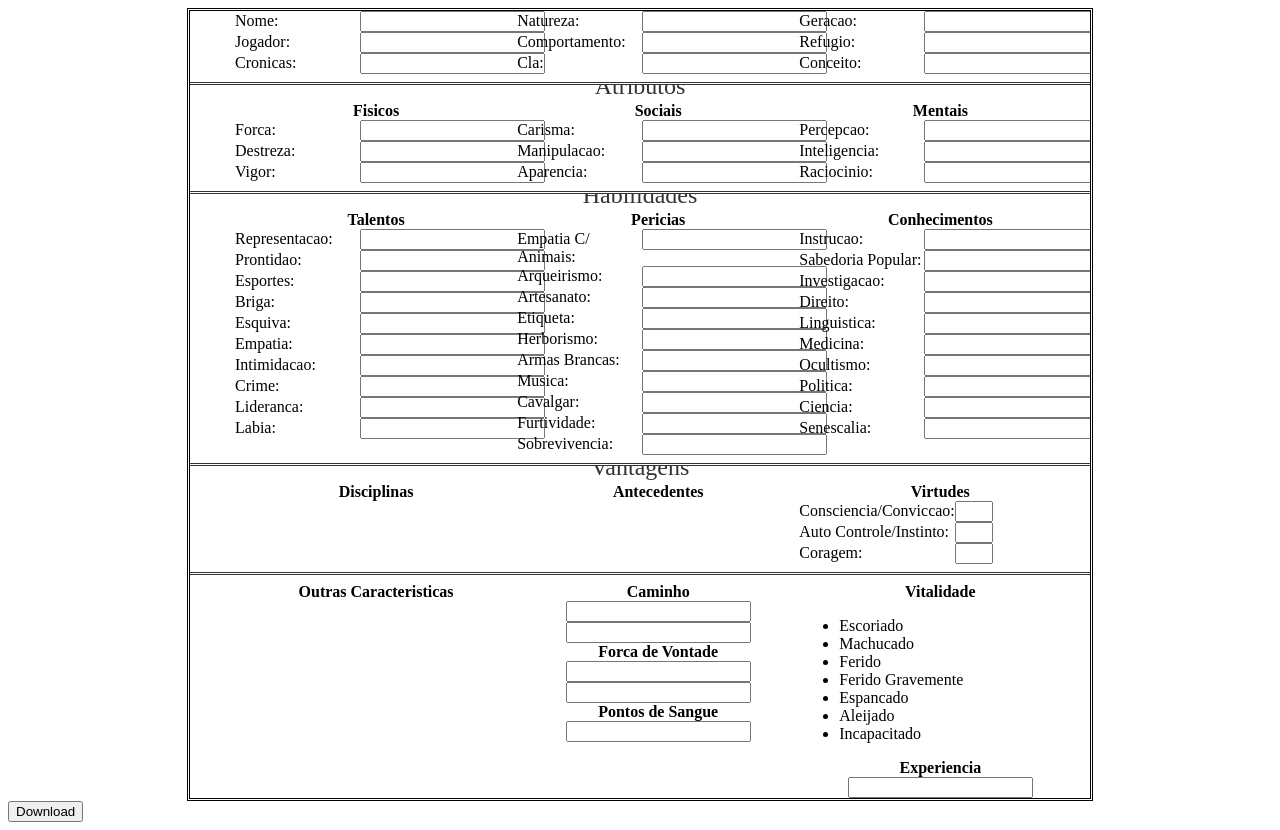
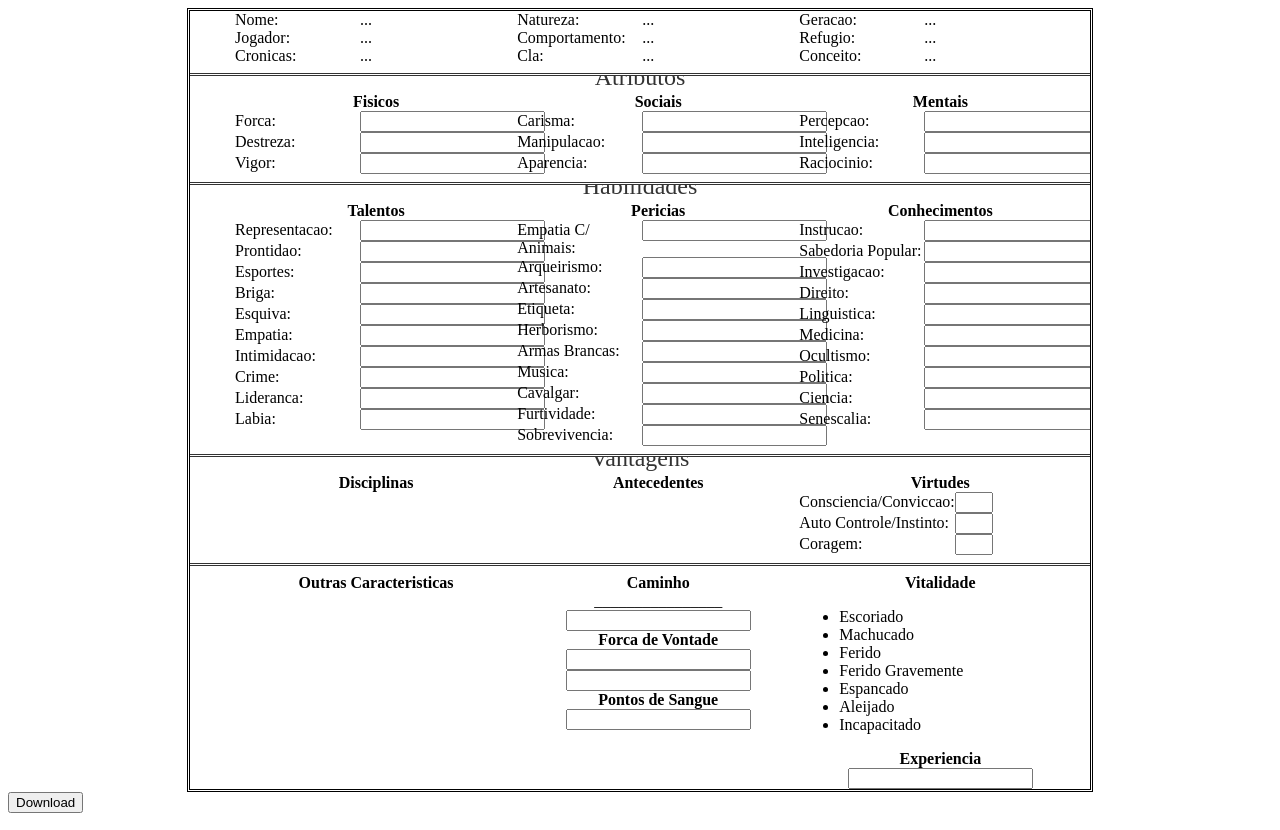
Before and after one commit to jsanchesleao/vampireSheets, a website: page index.html in a window 1280 px wide. Both pictures are taken after a click on the button "Load File". Drawn offline with Linux system fonts and the light colour scheme.

Commit message:
inputs de texto escondidos

```diff
--- a/css/vampire.css
+++ b/css/vampire.css
@@ -72,6 +72,6 @@
     width: 30px;
 }
 
-#caminho, #forcaDeVontade, #sangue, #experiencia{
+#caminho, #caminho .text-input, #forcaDeVontade, #sangue, #experiencia{
     text-align: center;
 }
--- a/index.html
+++ b/index.html
@@ -16,6 +16,7 @@
     <script type="text/javascript" src="js/app.js"></script>
     <script type="text/javascript" src="js/filters/textToDataUri.js"></script>
     <script type="text/javascript" src="js/directives/jsonFile.js"></script>
+    <script type="text/javascript" src="js/directives/hideBox.js"></script>
     <script type="text/javascript" src="js/controllers/loadFileController.js"></script>
     <script type="text/javascript" src="js/controllers/sheetController.js"></script>
 </body>
--- a/js/controllers/sheetController.js
+++ b/js/controllers/sheetController.js
@@ -1,4 +1,8 @@
 app.controller('SheetController', ['$scope', function($scope){
+
+    $scope.sheet = $scope.sheet || {};
+
+    $scope.sheet.nome = "Jeff";
 
     $scope.downloadSheet = function(){
         var name = prompt("Enter file name: ");
--- /dev/null
+++ b/js/directives/hideBox.js
@@ -0,0 +1,46 @@
+app.directive('hideBox', function(){
+    return {
+        restrict: 'A',
+        scope:{
+            model: '=ngModel',
+            emptyText: '@whenEmpty'
+        },
+        link: function(scope, elem, attrs){
+
+            var placeholder = scope.emptyText || '...';
+
+            function convertToText(value){
+                if( !value ) return placeholder;
+                return value;
+            }
+
+            function convertFromText(value){
+                if( value == placeholder ) return '';
+                return value;
+            }
+
+            elem.wrap('<span class="text-input"></span>');
+
+            var text = angular.element('<span></span>');
+            text.html( convertToText(scope.model) );
+            elem.parent().append(text);
+
+            text.css("display", "block");
+            elem.css("display", "none");
+
+            elem.bind("blur", function(){
+                text.html( convertToText(elem.val() ) );
+                text.css("display", "block");
+                elem.css("display", "none");
+            });
+
+            text.bind("click", function(){
+                elem.val( convertFromText(text.html()) );
+                text.css("display", "none");
+                elem.css("display", "inline-block");
+                elem[0].focus();
+            });
+
+        }
+    }
+})
--- a/views/sheet.html
+++ b/views/sheet.html
@@ -4,43 +4,43 @@
             <section>
                 <div>
                     <label for="nome">Nome:</label>
-                    <input type="text" id="nome" ng-model="sheet.nome">
+                    <input hide-box type="text" id="nome" ng-model="sheet.nome">
                 </div>
                 <div>
                     <label for="jogador">Jogador:</label>
-                    <input type="text" id="jogador" ng-model="sheet.jogador">
+                    <input hide-box type="text" id="jogador" ng-model="sheet.jogador">
                 </div>
                 <div>
                     <label for="cronicas">Cronicas:</label>
-                    <input type="text" id="cronicas" ng-model="sheet.cronicas">
+                    <input hide-box type="text" id="cronicas" ng-model="sheet.cronicas">
                 </div>
             </section>
             <section>
                 <div>
                     <label for="natureza">Natureza:</label>
-                    <input type="text" id="natureza" ng-model="sheet.natureza">
+                    <input hide-box type="text" id="natureza" ng-model="sheet.natureza">
                 </div>
                 <div>
                     <label for="comportamento">Comportamento:</label>
-                    <input type="text" id="comportamento" ng-model="sheet.comportamento">
+                    <input hide-box type="text" id="comportamento" ng-model="sheet.comportamento">
                 </div>
                 <div>
                     <label for="cla">Cla:</label>
-                    <input type="text" id="cla" ng-model="sheet.cla">
+                    <input hide-box type="text" id="cla" ng-model="sheet.cla">
                 </div>
             </section>
             <section>
                 <div>
                     <label for="geracao">Geracao:</label>
-                    <input type="number" id="geracao" ng-model="sheet.geracao">
+                    <input hide-box type="number" id="geracao" ng-model="sheet.geracao">
                 </div>
                 <div>
                     <label for="refugio">Refugio:</label>
-                    <input type="text" id="refugio" ng-model="sheet.refugio">
+                    <input hide-box type="text" id="refugio" ng-model="sheet.refugio">
                 </div>
                 <div>
                     <label for="conceito">Conceito:</label>
-                    <input type="text" id="conceito" ng-model="sheet.conceito">
+                    <input hide-box type="text" id="conceito" ng-model="sheet.conceito">
                 </div>
             </section>
         </section>
@@ -277,7 +277,7 @@
             <div class="col" id="col2">
                 <section id="caminho">
                     <h2>Caminho</h2>
-                    <input type="text" ng-model="sheet.caminho.nome" >
+                    <input hide-box when-empty="________________" type="text" ng-model="sheet.caminho.nome" >
                     <input type="number" ng-model="sheet.caminho.level" >
                 </section>
                 <section id="forcaDeVontade">
```
